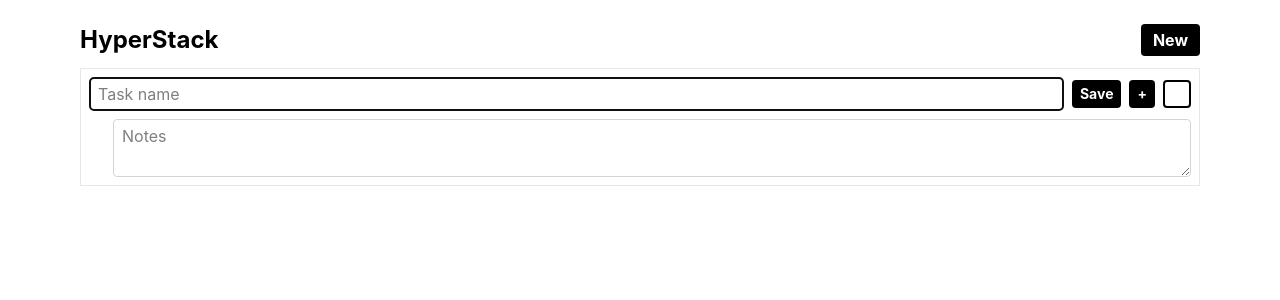
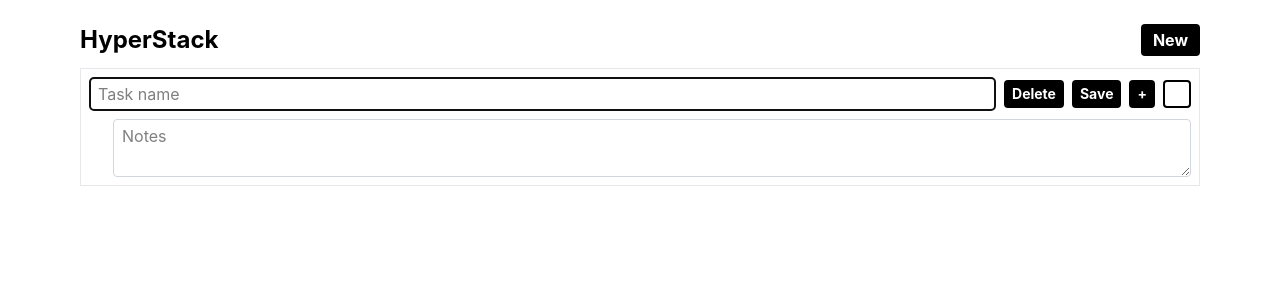
Before and after one commit to RENO-WARNER/hyperstack, a Preact app: page / in a window 1280 px wide. Both pictures are taken after a click on the button "New". Shown: the top 300 px of the page. Built offline with nearby package versions, Linux system fonts and the light colour scheme.

Commit message:
feat(task): add delete button and discard unnamed or abandoned edits

```diff
--- a/src/App.tsx
+++ b/src/App.tsx
@@ -1,12 +1,12 @@
 import { useEffect, useState } from "preact/hooks";
 import { TaskComponent, TreeContext } from "./TaskComponent";
-import { arrange, blank, hydrate, type Raw, type Stack, type Task } from "./task";
+import { arrange, blank, type Edit, hydrate, modify, prune, type Raw, type Stack } from "./task";
 
 const KEY = "hyperstack";
 
 const load = (): Stack => {
 	try {
-		return (JSON.parse(localStorage.getItem(KEY) ?? "[]") as Raw[]).map(hydrate);
+		return prune((JSON.parse(localStorage.getItem(KEY) ?? "[]") as Raw[]).map(hydrate));
 	} catch {
 		return [];
 	}
@@ -31,10 +31,10 @@
 		setStack((prev) => [task, ...prev]);
 	};
 
-	const change = (task: Task) => setStack((prev) => prev.map((item) => (item.id === task.id ? task : item)));
+	const update = (id: string, edit: Edit) => setStack((prev) => modify(prev, id, edit));
 
 	return (
-		<TreeContext.Provider value={{ fresh, spawn, settle }}>
+		<TreeContext.Provider value={{ fresh, spawn, settle, update }}>
 			<div class="min-h-screen bg-white text-black">
 				<div class="mx-auto flex max-w-6xl flex-col px-4 py-6">
 					<nav class="flex items-center justify-between pb-3">
@@ -50,7 +50,7 @@
 					{stack.length === 0 && <p class="text-center text-gray-400">Nothing stacked yet.</p>}
 					<ul class="flex flex-col">
 						{arrange(stack, fresh).map((task) => (
-							<TaskComponent key={task.id} task={task} onChange={change} />
+							<TaskComponent key={task.id} task={task} />
 						))}
 					</ul>
 				</div>
--- a/src/TaskComponent.tsx
+++ b/src/TaskComponent.tsx
@@ -1,18 +1,18 @@
 import { createContext } from "preact";
 import { useContext, useEffect, useRef, useState } from "preact/hooks";
-import { arrange, blank, isCompleted, type Task } from "./task";
+import { arrange, blank, type Edit, isCompleted, nest, type Task } from "./task";
 
 export interface Tree {
 	fresh: ReadonlySet<string>;
 	spawn: () => Task;
 	settle: (id: string) => void;
+	update: (id: string, edit: Edit) => void;
 }
 
-export const TreeContext = createContext<Tree>({ fresh: new Set(), spawn: blank, settle: () => {} });
+export const TreeContext = createContext<Tree>({ fresh: new Set(), spawn: blank, settle: () => {}, update: () => {} });
 
 interface Props {
 	task: Task;
-	onChange: (task: Task) => void;
 }
 
 const BUTTON = "h-7 rounded px-2 text-sm font-bold text-white";
@@ -21,16 +21,34 @@
 const ACTIVE = { button: "bg-black hover:bg-gray-800", check: "border-black bg-white", caret: "text-gray-500" };
 const MUTED = { button: "bg-gray-300 hover:bg-gray-400", check: "border-gray-300 bg-gray-300", caret: "text-gray-400" };
 
-export function TaskComponent({ task, onChange }: Props) {
+export function TaskComponent({ task }: Props) {
 	const tree = useContext(TreeContext);
 	const [editing, setEditing] = useState(tree.fresh.has(task.id));
 	const [open, setOpen] = useState(false);
 	const [draft, setDraft] = useState({ name: task.name, notes: task.notes });
 	const input = useRef<HTMLInputElement>(null);
+	const row = useRef<HTMLLIElement>(null);
+
+	const finish = () => {
+		setEditing(false);
+		tree.settle(task.id);
+	};
+
+	const cancel = () => {
+		finish();
+		tree.update(task.id, (current) => (current.name === "" ? null : current));
+	};
 
 	useEffect(() => {
 		editing && input.current?.focus();
 	}, [editing]);
+
+	useEffect(() => {
+		const away = (event: PointerEvent) =>
+			event.target instanceof Node && !row.current?.contains(event.target) && cancel();
+		editing && document.addEventListener("pointerdown", away);
+		return () => document.removeEventListener("pointerdown", away);
+	});
 
 	const subs = Array.isArray(task.prereq) ? task.prereq : null;
 	const done = isCompleted(task);
@@ -44,23 +62,27 @@
 	};
 
 	const save = () => {
-		onChange({ ...task, ...draft });
-		setEditing(false);
+		if (draft.name.trim() === "") return cancel();
+		tree.update(task.id, (current) => ({ ...current, ...draft }));
+		finish();
+	};
+
+	const remove = () => {
 		tree.settle(task.id);
+		tree.update(task.id, () => null);
 	};
 
 	const add = () => {
-		onChange({ ...task, prereq: [tree.spawn(), ...(subs ?? [])] });
+		const child = tree.spawn();
+		tree.update(task.id, (current) => nest(current, child));
 		setOpen(true);
 	};
 
-	const check = () => onChange({ ...task, prereq: task.prereq === false ? new Date() : false });
-
-	const replace = (child: Task) =>
-		onChange({ ...task, prereq: (subs ?? []).map((item) => (item.id === child.id ? child : item)) });
+	const check = () =>
+		tree.update(task.id, (current) => ({ ...current, prereq: current.prereq === false ? new Date() : false }));
 
 	return (
-		<li class="flex flex-col gap-2 border border-gray-200 p-2 not-first:border-t-0">
+		<li ref={row} class="flex flex-col gap-2 border border-gray-200 p-2 not-first:border-t-0">
 			<div class="flex items-center gap-2">
 				{editing ? (
 					<input
@@ -80,6 +102,11 @@
 					>
 						<span class={`w-4 ${tone.caret}`}>{foldable ? (open ? "▾" : "▸") : ""}</span>
 						<span class={done ? "text-gray-400 line-through" : ""}>{task.name || "Untitled"}</span>
+					</button>
+				)}
+				{editing && (
+					<button type="button" class={`${BUTTON} ${tone.button}`} onClick={remove}>
+						Delete
 					</button>
 				)}
 				<button type="button" class={`${BUTTON} ${tone.button}`} onClick={editing ? save : edit}>
@@ -114,7 +141,7 @@
 					{subs && (
 						<ul class="flex flex-col">
 							{arrange(subs, tree.fresh).map((child) => (
-								<TaskComponent key={child.id} task={child} onChange={replace} />
+								<TaskComponent key={child.id} task={child} />
 							))}
 						</ul>
 					)}
--- a/src/task.ts
+++ b/src/task.ts
@@ -45,3 +45,23 @@
 	...raw,
 	prereq: Array.isArray(raw.prereq) ? raw.prereq.map(hydrate) : raw.prereq === false ? false : new Date(raw.prereq),
 });
+
+export const shrink = (tasks: Task[]): Result | Task[] => (tasks.length > 0 ? tasks : false);
+
+export const prune = (tasks: Task[]): Task[] =>
+	tasks
+		.filter((task) => task.name !== "")
+		.map((task) => (Array.isArray(task.prereq) ? { ...task, prereq: shrink(prune(task.prereq)) } : task));
+
+export type Edit = (task: Task) => Task | null;
+
+const children = (task: Task): Task[] => (Array.isArray(task.prereq) ? task.prereq : []);
+
+export const modify = (tasks: Task[], id: string, edit: Edit): Task[] =>
+	tasks.flatMap((task) =>
+		task.id === id
+			? [edit(task)].filter((next) => next !== null)
+			: [Array.isArray(task.prereq) ? { ...task, prereq: shrink(modify(task.prereq, id, edit)) } : task]
+	);
+
+export const nest = (task: Task, child: Task): Task => ({ ...task, prereq: [child, ...children(task)] });
```
